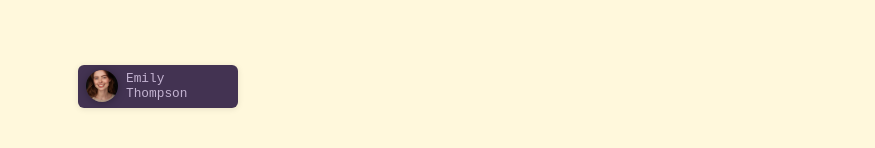
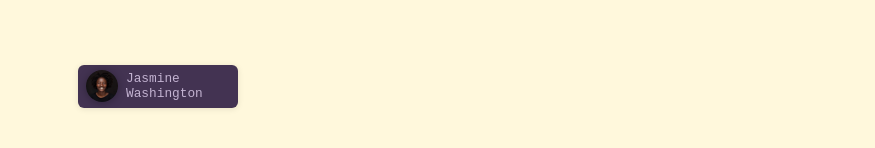
Before and after one commit to serg1557733/angular-udemy, an Angular app: page / in a window 1280 px wide. Shown: the part 212-360 px from the top of the page, without its empty margins (202-1077 px from the left). Built offline with nearby package versions, Linux system fonts and the light colour scheme.

Commit message:
reusable UserComponent and Inputs

```diff
--- a/src/app/app.component.html
+++ b/src/app/app.component.html
@@ -2,7 +2,7 @@
 <main>
   <ul>
       <li>
-        <app-user/>
+        <app-user [avatar]="users[0].avatar" [name]="users[0].name"/>
       </li>
   </ul>
 </main>
--- a/src/app/user/user.component.html
+++ b/src/app/user/user.component.html
@@ -1,6 +1,6 @@
 <div>
   <button (click)="onSelectUser()">
-    <img [src]="imagePath()" [alt]="selectedUser().name">
-    <span>{{selectedUser().name}}</span>
+    <img [src]="userPath" [alt]="name">
+    <span>{{name}}</span>
   </button>
 </div>
--- a/src/app/user/user.component.ts
+++ b/src/app/user/user.component.ts
@@ -1,7 +1,4 @@
-import { Component, signal, computed } from '@angular/core';
-import {DUMMY_USERS} from '../dummy-users/users';
-
-const randIndex = Math.floor(Math.random() * DUMMY_USERS.length);
+import { Component, Input } from '@angular/core';
 
 @Component({
   selector: 'app-user',
@@ -11,11 +8,12 @@ const randIndex = Math.floor(Math.random() * DUMMY_USERS.length);
   styleUrl: './user.component.scss',
 })
 export class UserComponent {
-  protected selectedUser = signal(DUMMY_USERS[randIndex])
-  protected imagePath = computed(() => 'assets/'+ this.selectedUser().avatar)
+  @Input({required: true})  avatar!: string;
+  @Input({required: true})  name!: string;
 
-  protected onSelectUser(){
-    const randIndex = Math.floor(Math.random() * DUMMY_USERS.length);
-    this.selectedUser.set(DUMMY_USERS[randIndex])
+  get userPath(){
+    return 'assets/'+ this.avatar
   }
+
+  protected onSelectUser(){}
 }
```
